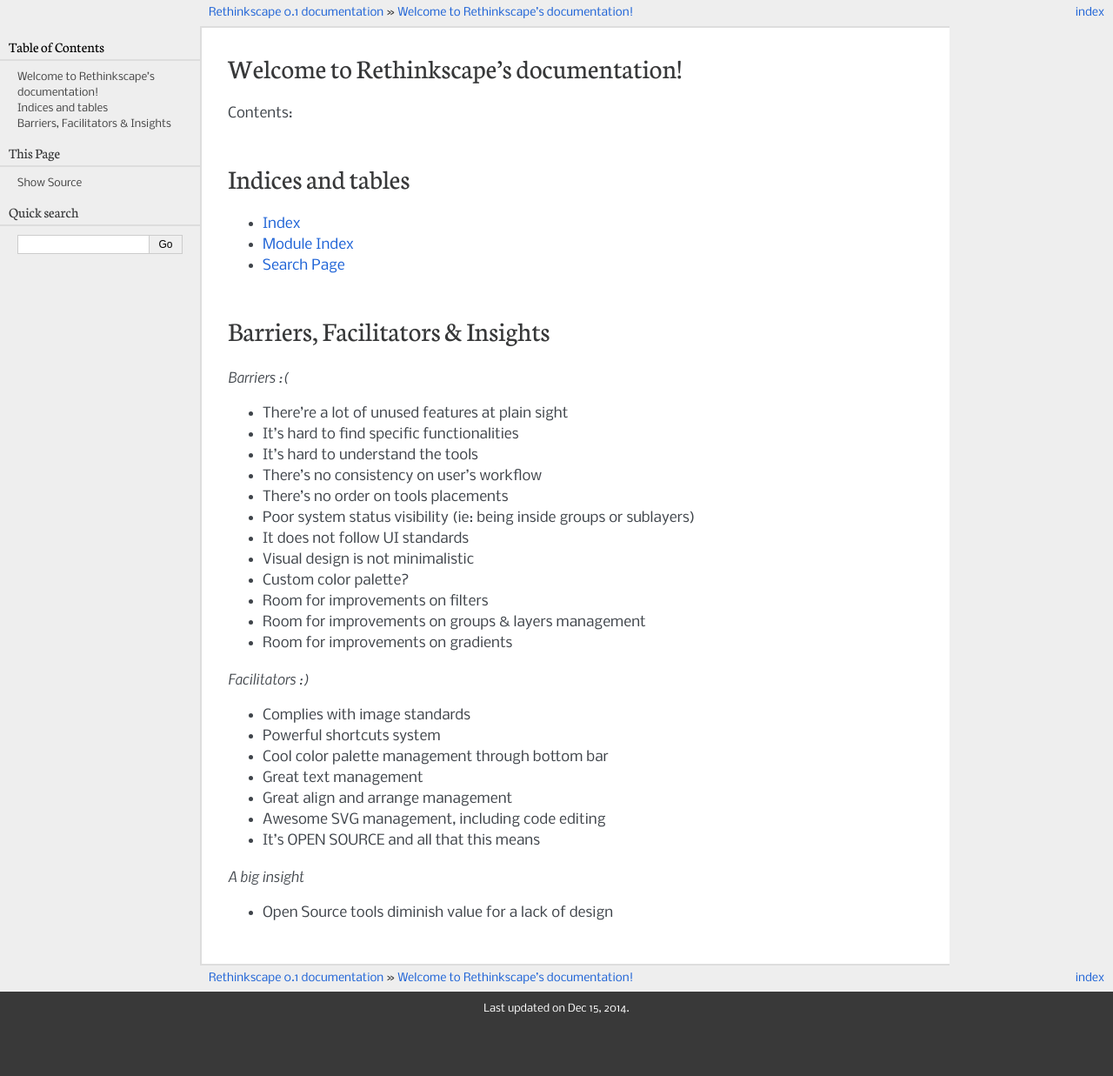
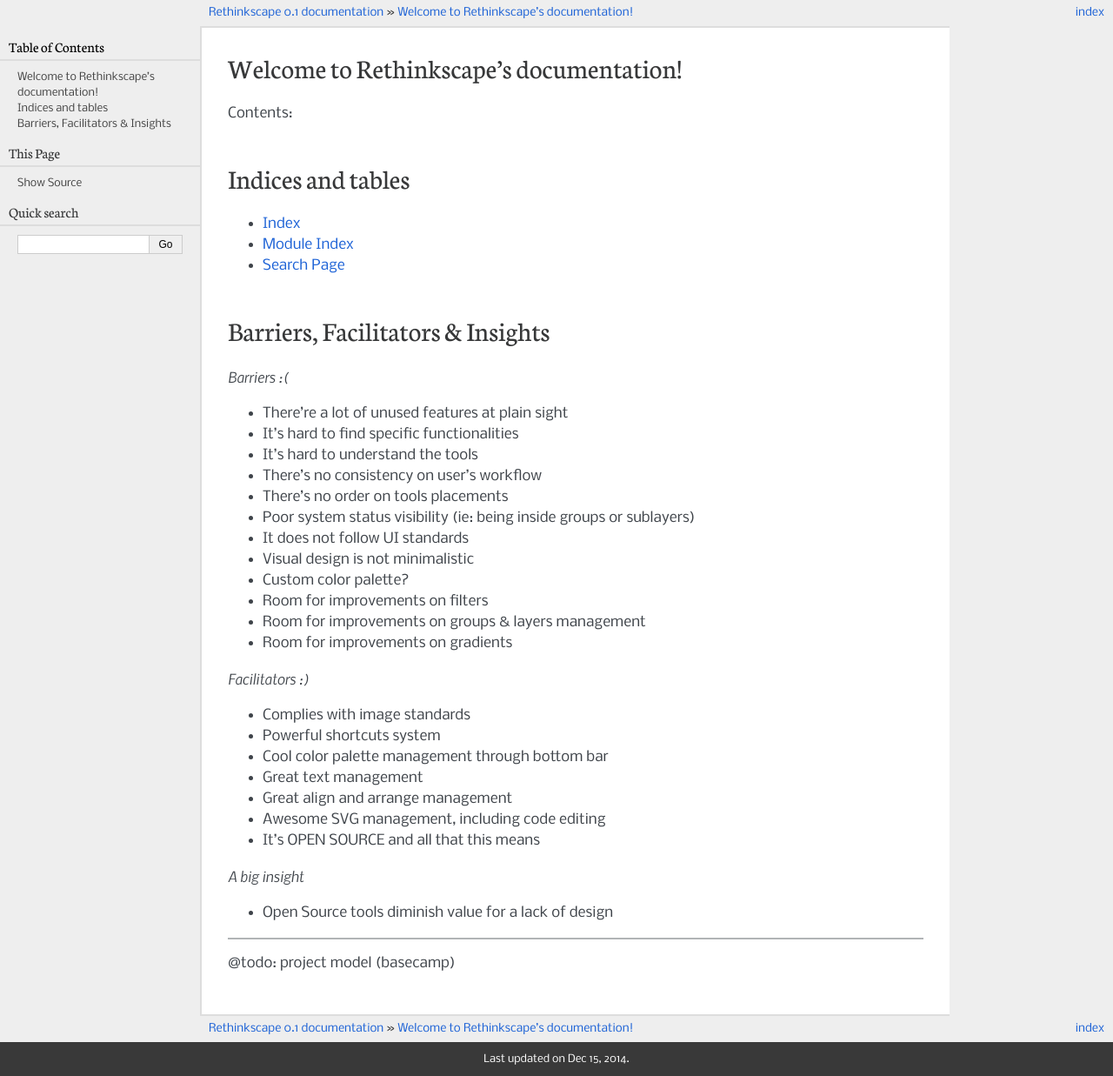
Before and after one commit to PIWEEK/rethinkscape, a Sphinx documentation site: the page built from docs/index.rst, in a window 1280 px wide. Shown: the whole page at 87% size. Built offline with Sphinx 7.4.7, drawn with Linux system fonts in a browser that asks for light colours; before the commit the page ends 1179 px from its top, so only the background shows below that.

Commit message:
adding @todo

```diff
--- a/docs/index.rst
+++ b/docs/index.rst
@@ -50,3 +50,10 @@
 *A big insight*
 
 - Open Source tools diminish value for a lack of design
+
+
+
+
+=================================
+
+@todo: project model (basecamp)
```
